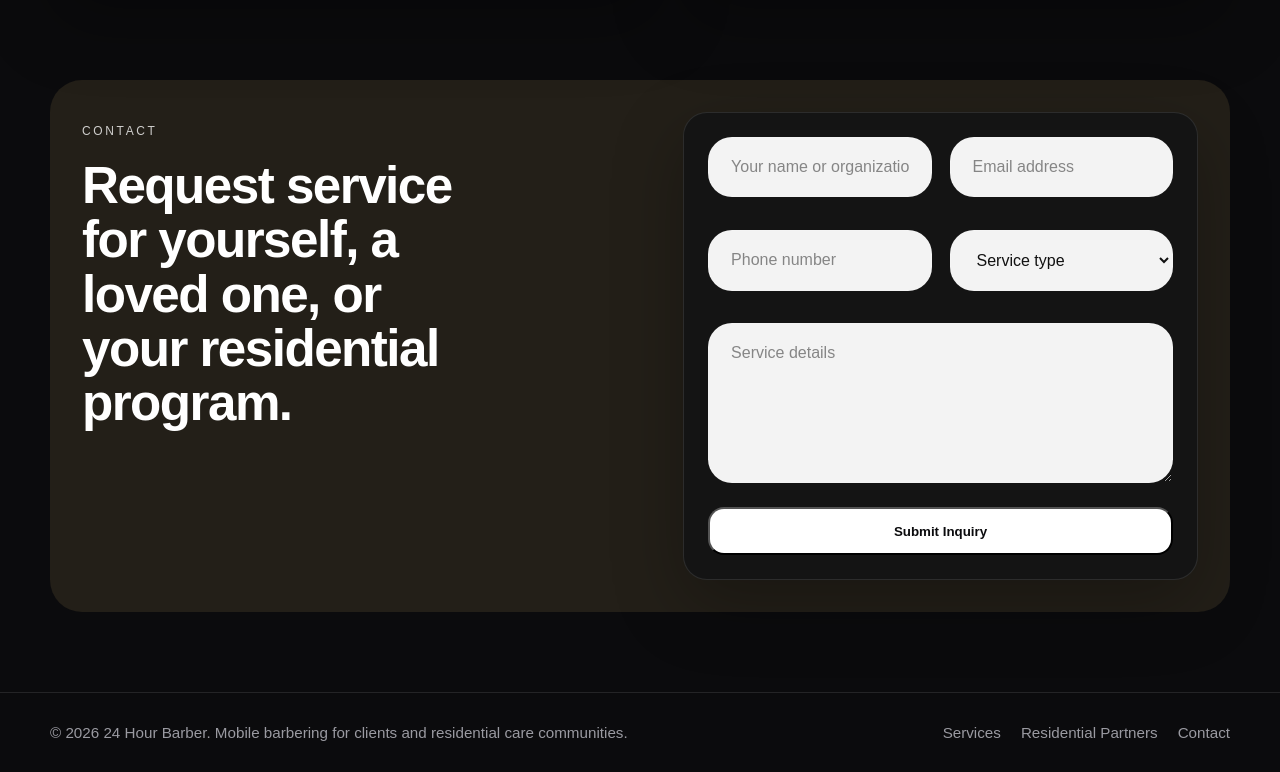
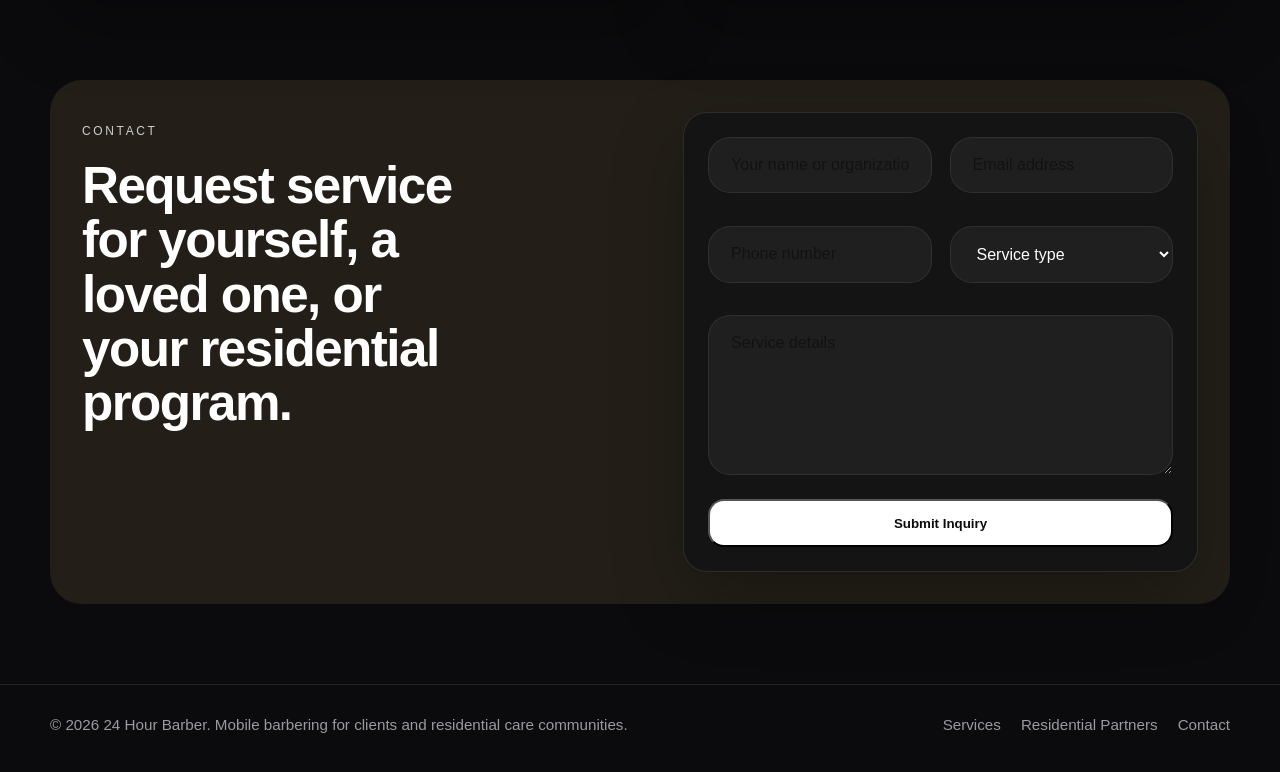
Before and after one commit to 24HourBarber/24-hour-barber, a Next.js app: page / in a window 1280 px wide. Shown: the part 3859-4631 px from the top of the page. Built offline with nearby package versions, Linux system fonts and the light colour scheme.

Commit message:
Update globals.css

```diff
--- a/app/globals.css
+++ b/app/globals.css
@@ -573,8 +573,19 @@ a {
   box-shadow: 0 0 0 3px rgba(212,169,77,0.18);
 }
 
-.contact-field option {
-  color: #111;
+.contact-field {
+  width: 100%;
+  border: 1px solid rgba(255,255,255,0.08);
+  background: rgba(255,255,255,0.05);
+  color: white;
+  border-radius: 22px;
+  padding: 18px 22px;
+  font: inherit;
+  font-size: 16px;
+  outline: none;
+  backdrop-filter: blur(12px);
+  -webkit-backdrop-filter: blur(12px);
+  transition: all 0.2s ease;
 }
 
 .contact-message {
```
